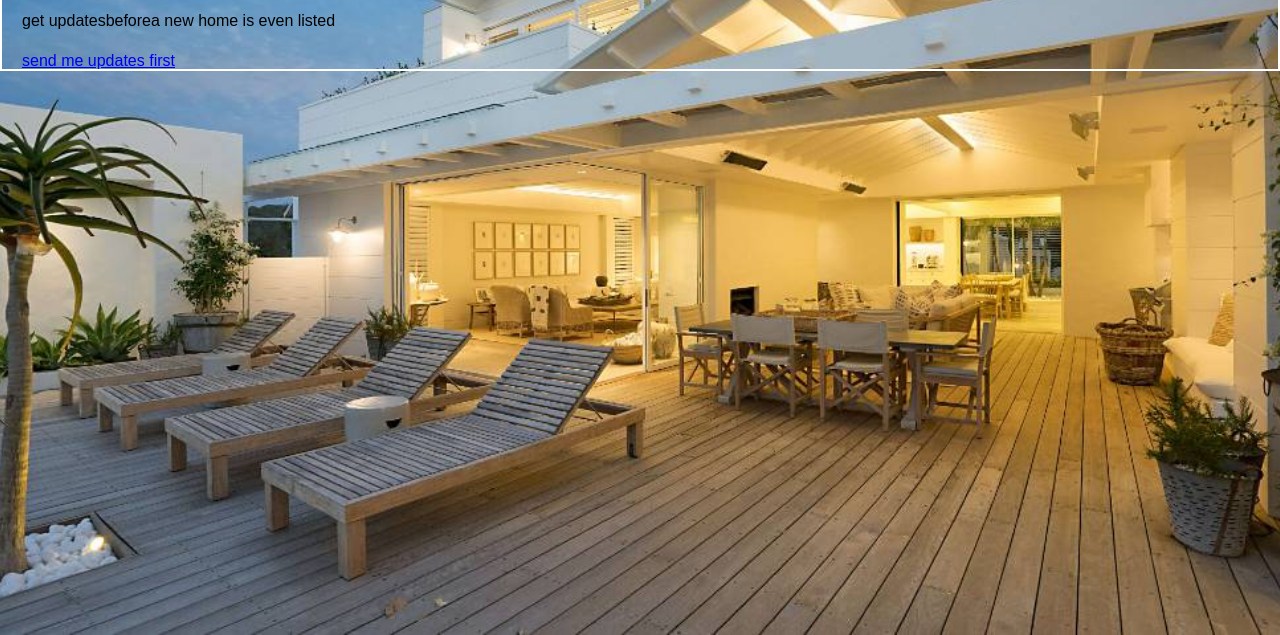
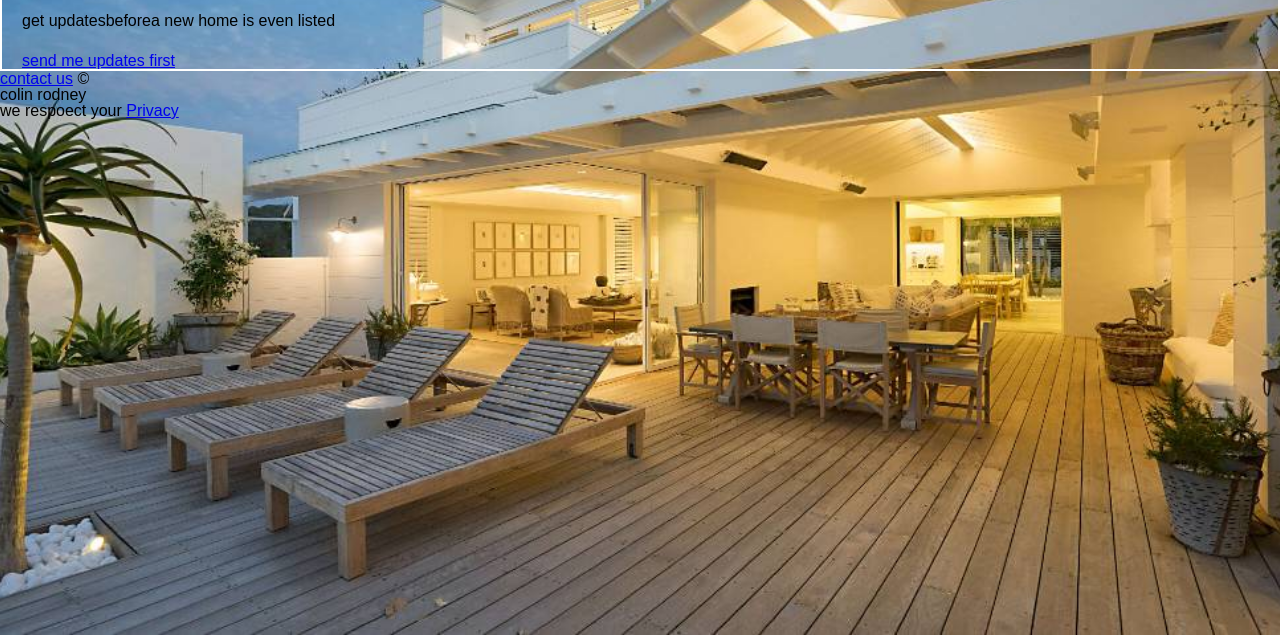
Before and after one commit to colinrodney/lead-generation-landing, a plain HTML site: page index.html in a window 1280 px wide. Shown: the part 165-800 px from the top of the page. Drawn offline with Linux system fonts and the light colour scheme.

Commit message:
added content to footer element

```diff
--- a/index.html
+++ b/index.html
@@ -32,5 +32,15 @@
         <a href="#">send me updates first</a>
       </div>
     </main>
+
+    <footer class="footer">
+      <a href="#">contact us</a>
+      &copy;&nbsp;
+      <p>colin rodney</p>
+      <!-- privacy -->
+      <p>
+        we respoect your <span><a href="#">Privacy</a></span>
+      </p>
+    </footer>
   </body>
 </html>
```
